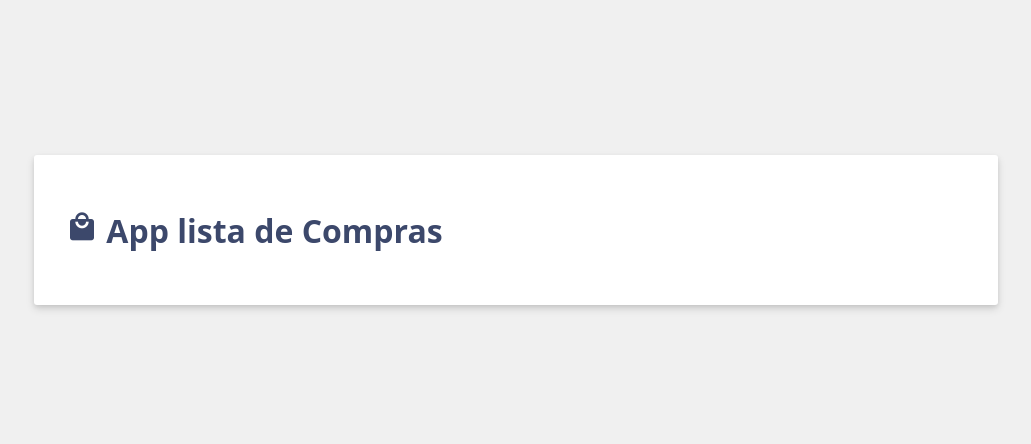
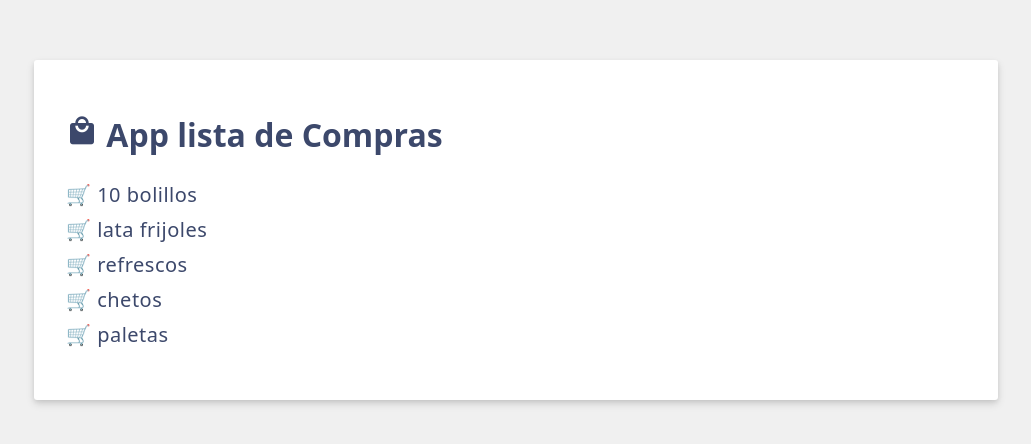
Before and after one commit to valeriabotello/dadm-2024B1, a Vue app: page / in a window 1280 px wide. Shown: the part 170-614 px from the top of the page, without its empty margins (124-1155 px from the left). Built offline with nearby package versions, Linux system fonts and the light colour scheme.

Commit message:
⭐ FEAT: ITEMS ul

```diff
--- a/src/App.vue
+++ b/src/App.vue
@@ -2,6 +2,13 @@
 import { ref } from "vue";
 //modelo
 const header = ref('App lista de Compras');
+const items = ref([
+{id:'0', label: '10 bolillos'},
+{id:'1',label: 'lata frijoles'},
+{id:'2',label: 'refrescos'},
+{id:'3',label: 'chetos'},
+{id:'4',label: 'paletas'}
+]);
 </script>
 
 <template>
@@ -9,6 +16,9 @@
     <i class="material-icons shopping-cart-icon">local_mall</i>
     {{ header }}
     </h1>
+   <ul>
+   <li v-for="item in items" :key="item.id"> 🛒 {{item.label}} </li>
+    </ul>
 </template>
 
 <style scoped>
```
